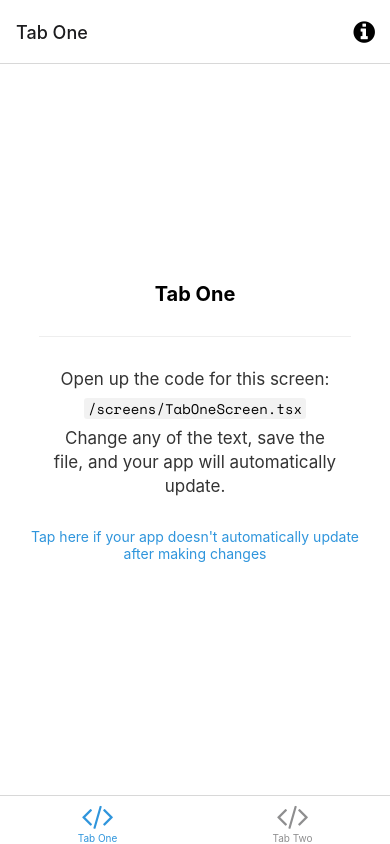
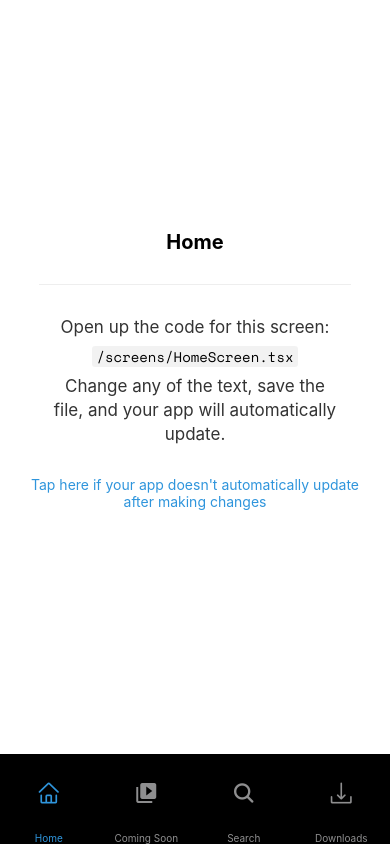
Before and after one commit to aymensp/Netflix-React-Native, a React Native app: screen /Home in a window 390 px wide. Built offline with nearby package versions, Linux system fonts and the light colour scheme; what expo-linking would draw is missing.

Commit message:
Bottom Navigator

```diff
--- a/app.json
+++ b/app.json
@@ -6,7 +6,7 @@
     "orientation": "portrait",
     "icon": "./assets/images/icon.png",
     "scheme": "myapp",
-    "userInterfaceStyle": "automatic",
+    "userInterfaceStyle": "dark",
     "splash": {
       "image": "./assets/images/splash.png",
       "resizeMode": "contain",
--- a/navigation/LinkingConfiguration.ts
+++ b/navigation/LinkingConfiguration.ts
@@ -15,14 +15,14 @@ const linking: LinkingOptions<RootStackParamList> = {
     screens: {
       Root: {
         screens: {
-          TabOne: {
+          Home: {
             screens: {
-              TabOneScreen: 'one',
+              HomeScreen: 'one',
             },
           },
-          TabTwo: {
+          ComingSoon: {
             screens: {
-              TabTwoScreen: 'two',
+              comingSoonScreen: 'two',
             },
           },
         },
--- a/navigation/index.tsx
+++ b/navigation/index.tsx
@@ -9,13 +9,13 @@ import { NavigationContainer, DefaultTheme, DarkTheme } from '@react-navigation/
 import { createNativeStackNavigator } from '@react-navigation/native-stack';
 import * as React from 'react';
 import { ColorSchemeName, Pressable } from 'react-native';
-
+import { AntDesign, MaterialIcons, Ionicons } from '@expo/vector-icons';
 import Colors from '../constants/Colors';
 import useColorScheme from '../hooks/useColorScheme';
 import ModalScreen from '../screens/ModalScreen';
 import NotFoundScreen from '../screens/NotFoundScreen';
-import TabOneScreen from '../screens/TabOneScreen';
-import TabTwoScreen from '../screens/TabTwoScreen';
+import HomeScreen from '../screens/HomeScreen';
+import ComingSoonScreen from '../screens/ComingSoonScreen';
 import { RootStackParamList, RootTabParamList, RootTabScreenProps } from '../types';
 import LinkingConfiguration from './LinkingConfiguration';
 
@@ -58,16 +58,18 @@ function BottomTabNavigator() {
 
   return (
     <BottomTab.Navigator
-      initialRouteName="TabOne"
+      initialRouteName="Home"
       screenOptions={{
         tabBarActiveTintColor: Colors[colorScheme].tint,
       }}>
       <BottomTab.Screen
-        name="TabOne"
-        component={TabOneScreen}
-        options={({ navigation }: RootTabScreenProps<'TabOne'>) => ({
-          title: 'Tab One',
-          tabBarIcon: ({ color }) => <TabBarIcon name="code" color={color} />,
+        name="Home"
+        component={HomeScreen}
+        options={({ navigation }: RootTabScreenProps<'Home'>) => ({
+          title: 'Home',
+          headerShown: false,
+          tabBarStyle: { backgroundColor: 'black', height: 90, borderTopWidth:0 },
+          tabBarIcon: ({ color }) => <AntDesign name="home" color={color} size={24} />,
           headerRight: () => (
             <Pressable
               onPress={() => navigation.navigate('Modal')}
@@ -85,23 +87,32 @@ function BottomTabNavigator() {
         })}
       />
       <BottomTab.Screen
-        name="TabTwo"
-        component={TabTwoScreen}
+        name="ComingSoon"
+        component={ComingSoonScreen}
         options={{
-          title: 'Tab Two',
-          tabBarIcon: ({ color }) => <TabBarIcon name="code" color={color} />,
+          tabBarStyle: { backgroundColor: 'black', height: 90, marginTop: 0 },
+          title: 'Coming Soon',
+          tabBarIcon: ({ color }) => <MaterialIcons name="video-library" color={color} size={24} />,
+        }}
+      />
+      <BottomTab.Screen
+        name="Search"
+        component={ComingSoonScreen}
+        options={{
+          tabBarStyle: { backgroundColor: 'black', height: 90, marginTop: 0 },
+          title: 'Search',
+          tabBarIcon: ({ color }) => <Ionicons name="search" color={color} size={24} />,
+        }}
+      />
+      <BottomTab.Screen
+        name="Downloads"
+        component={ComingSoonScreen}
+        options={{
+          tabBarStyle: { backgroundColor: 'black', height: 90, marginTop: 0 },
+          title: 'Downloads',
+          tabBarIcon: ({ color }) => <AntDesign name="download" color={color} size={24} />,
         }}
       />
     </BottomTab.Navigator>
   );
 }
-
-/**
- * You can explore the built-in icon families and icons on the web at https://icons.expo.fyi/
- */
-function TabBarIcon(props: {
-  name: React.ComponentProps<typeof FontAwesome>['name'];
-  color: string;
-}) {
-  return <FontAwesome size={30} style={{ marginBottom: -3 }} {...props} />;
-}
--- a/screens/TabTwoScreen.tsx
+++ b/screens/ComingSoonScreen.tsx
@@ -7,9 +7,9 @@ import { Text, View } from '../components/Themed';
 export default function TabTwoScreen() {
   return (
     <View style={styles.container}>
-      <Text style={styles.title}>Tab Two</Text>
+      <Text style={styles.title}>Coming Soon</Text>
       <View style={styles.separator} lightColor="#eee" darkColor="rgba(255,255,255,0.1)" />
-      <EditScreenInfo path="/screens/TabTwoScreen.tsx" />
+      <EditScreenInfo path="/screens/ComingSoonScreen.tsx" />
     </View>
   );
 }
--- a/screens/TabOneScreen.tsx
+++ b/screens/HomeScreen.tsx
@@ -5,12 +5,12 @@ import EditScreenInfo from '../components/EditScreenInfo';
 import { Text, View } from '../components/Themed';
 import { RootTabScreenProps } from '../types';
 
-export default function TabOneScreen({ navigation }: RootTabScreenProps<'TabOne'>) {
+export default function TabOneScreen({ navigation }: RootTabScreenProps<'Home'>) {
   return (
     <View style={styles.container}>
-      <Text style={styles.title}>Tab One</Text>
+      <Text style={styles.title}>Home</Text>
       <View style={styles.separator} lightColor="#eee" darkColor="rgba(255,255,255,0.1)" />
-      <EditScreenInfo path="/screens/TabOneScreen.tsx" />
+      <EditScreenInfo path="/screens/HomeScreen.tsx" />
     </View>
   );
 }
--- a/types.tsx
+++ b/types.tsx
@@ -25,8 +25,10 @@ export type RootStackScreenProps<Screen extends keyof RootStackParamList> = Nati
 >;
 
 export type RootTabParamList = {
-  TabOne: undefined;
-  TabTwo: undefined;
+  Home: undefined;
+  ComingSoon: undefined;
+  Search: undefined;
+  Downloads :undefined;
 };
 
 export type RootTabScreenProps<Screen extends keyof RootTabParamList> = CompositeScreenProps<
```
